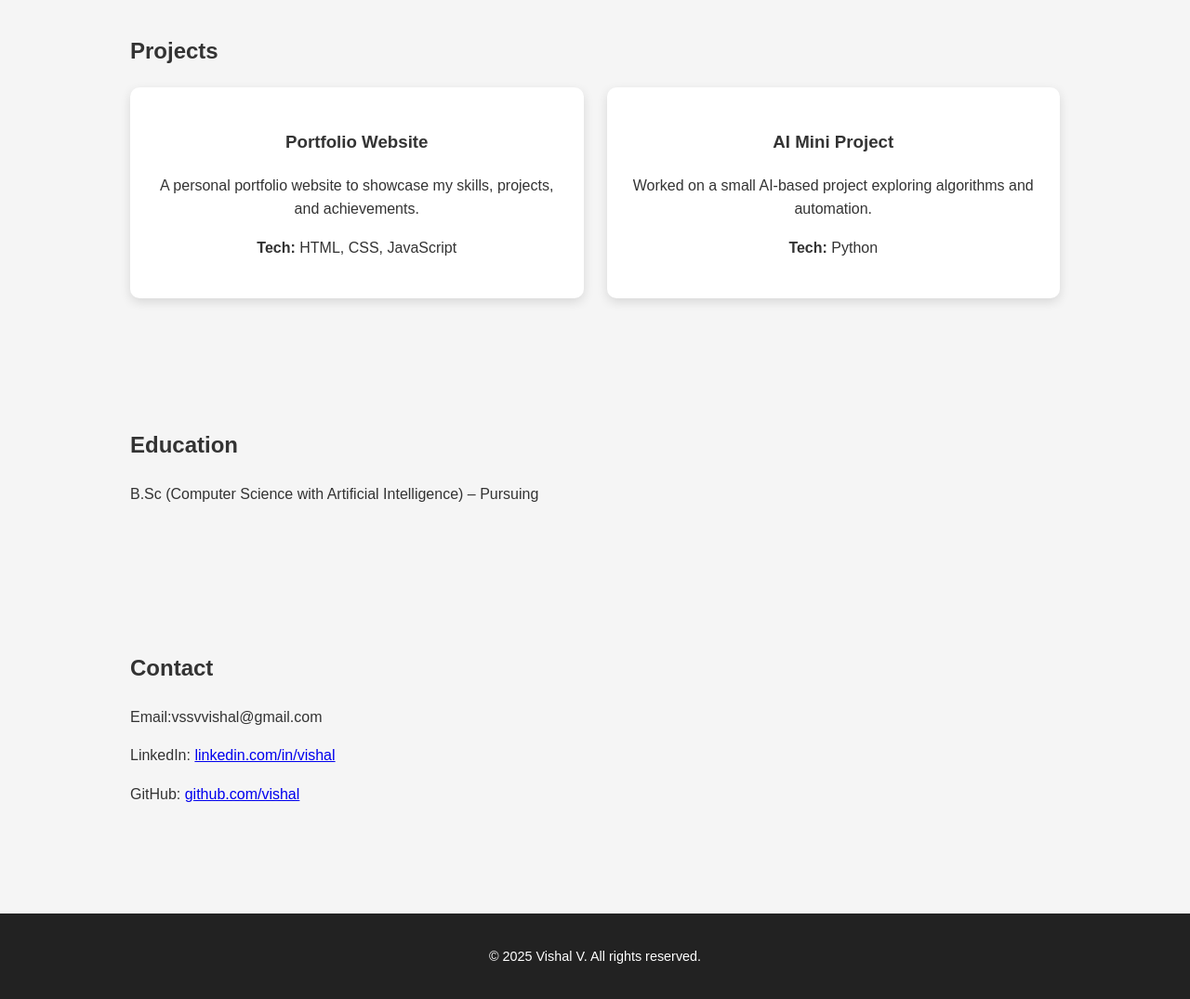
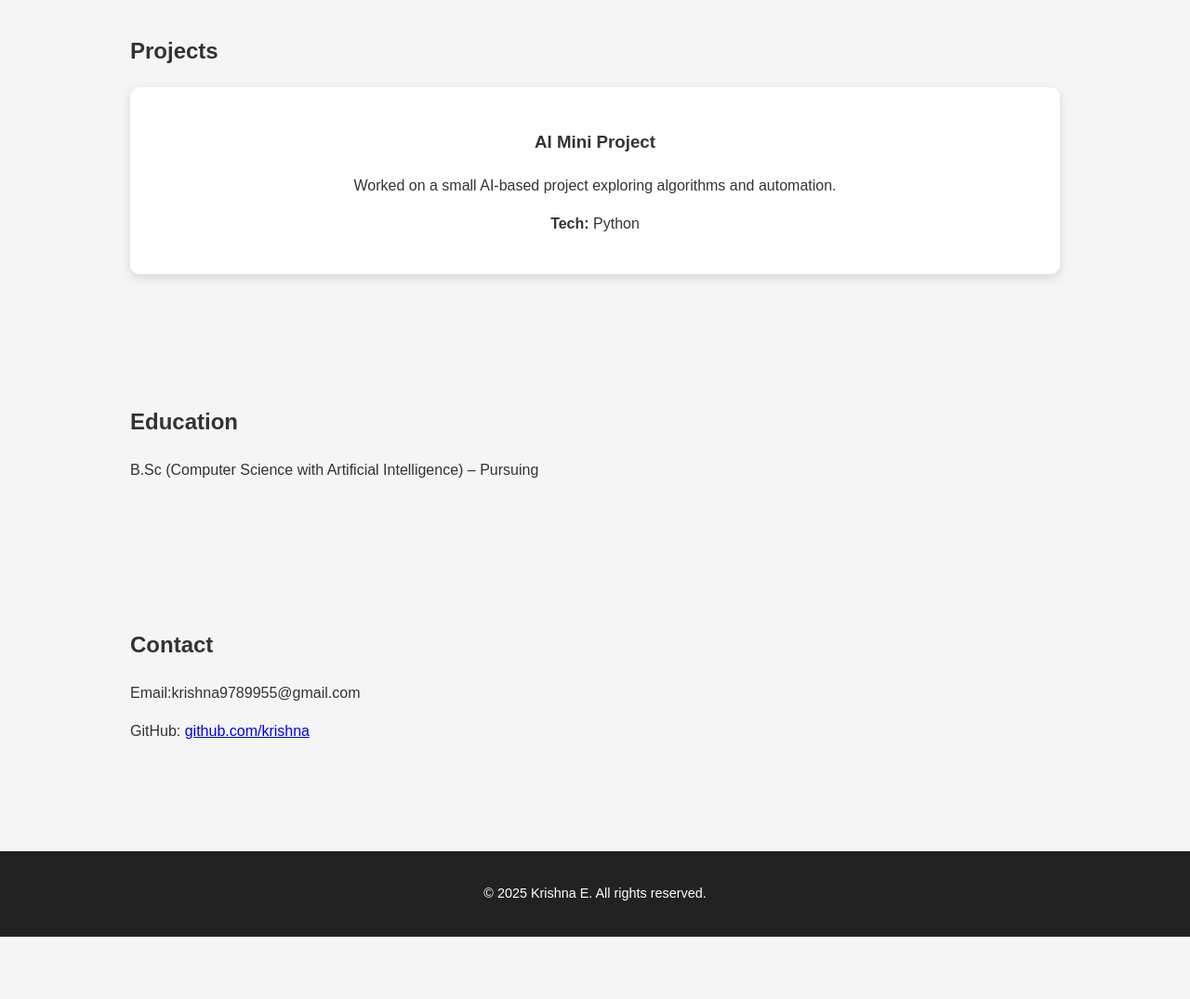
Before and after one commit to krishna9789955-Code/Portfolio-Krishna, a plain HTML site: page index.html in a window 1280 px wide. Shown: the part 880-1955 px from the top of the page at 93% size. After the commit the page ends 1888 px from the top, so only its background shows below. Drawn offline with Linux system fonts and the light colour scheme.

Commit message:
Update index.html

```diff
--- a/index.html
+++ b/index.html
@@ -3,16 +3,16 @@
 <head>
   <meta charset="UTF-8">
   <meta name="viewport" content="width=device-width, initial-scale=1.0">
-  <title>Vishal V | Portfolio</title>
+  <title>Krishna E| Portfolio</title>
   <link rel="stylesheet" href="style.css">
 </head>
 <body>
 
   <!-- Hero Section -->
   <header class="hero">
-    <img src="Photo.jpg" alt="Vishal V" class="profile-pic">
-    <h1>Vishal V</h1>
-    <p>AI Student | Techie | Web Developer</p>
+    <img src="Photo.jpg" alt="Krishna E" class="profile-pic">
+    <h1>Krishna E</h1>
+    <p>AI Student |Web Developer</p>
     <nav>
       <a href="#skills">Skills</a>
       <a href="#projects">Projects</a>
@@ -35,12 +35,6 @@
   <!-- Projects Section -->
   <section id="projects">
     <h2>Projects</h2>
-    <div class="projects">
-      <div class="card">
-        <h3>Portfolio Website</h3>
-        <p>A personal portfolio website to showcase my skills, projects, and achievements.</p>
-        <p><b>Tech:</b> HTML, CSS, JavaScript</p>
-      </div>
       <div class="card">
         <h3>AI Mini Project</h3>
         <p>Worked on a small AI-based project exploring algorithms and automation.</p>
@@ -58,14 +52,13 @@
   <!-- Contact Section -->
   <section id="contact">
     <h2>Contact</h2>
-    <p>Email:vssvvishal@gmail.com</p>
-    <p>LinkedIn: <a href="https://linkedin.com/in/vishal" target="_blank">linkedin.com/in/vishal</a></p>
-    <p>GitHub: <a href="https://github.com/vishal" target="_blank">github.com/vishal</a></p>
+    <p>Email:krishna9789955@gmail.com</p>
+    <p>GitHub: <a href="https://github.com/krishna9789955-Code" target="_blank">github.com/krishna</a></p>
   </section>
 
   <!-- Footer -->
   <footer>
-    <p>© 2025 Vishal V. All rights reserved.</p>
+    <p>© 2025 Krishna E. All rights reserved.</p>
   </footer>
 
   <script src="script.js"></script>
```
